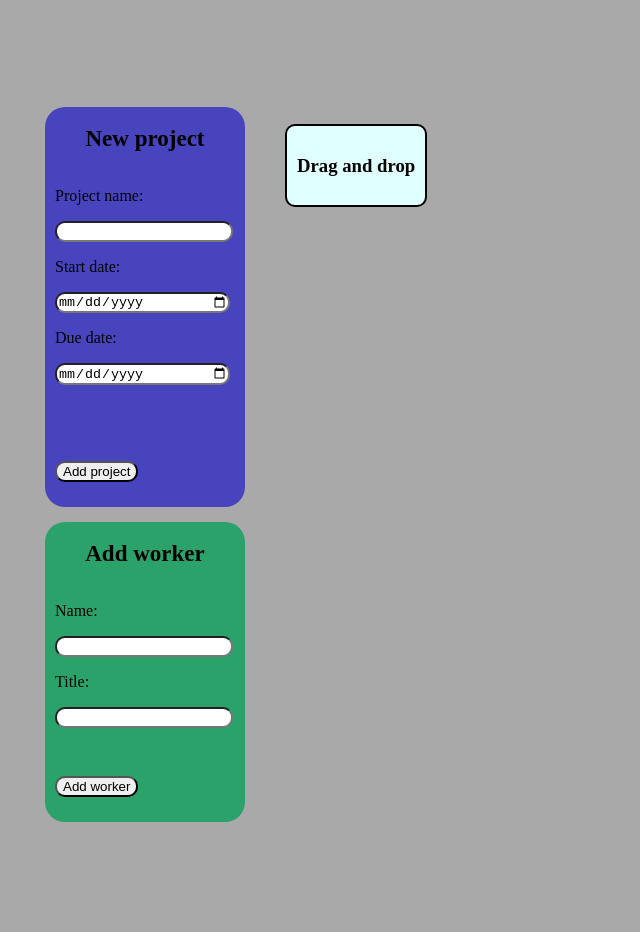
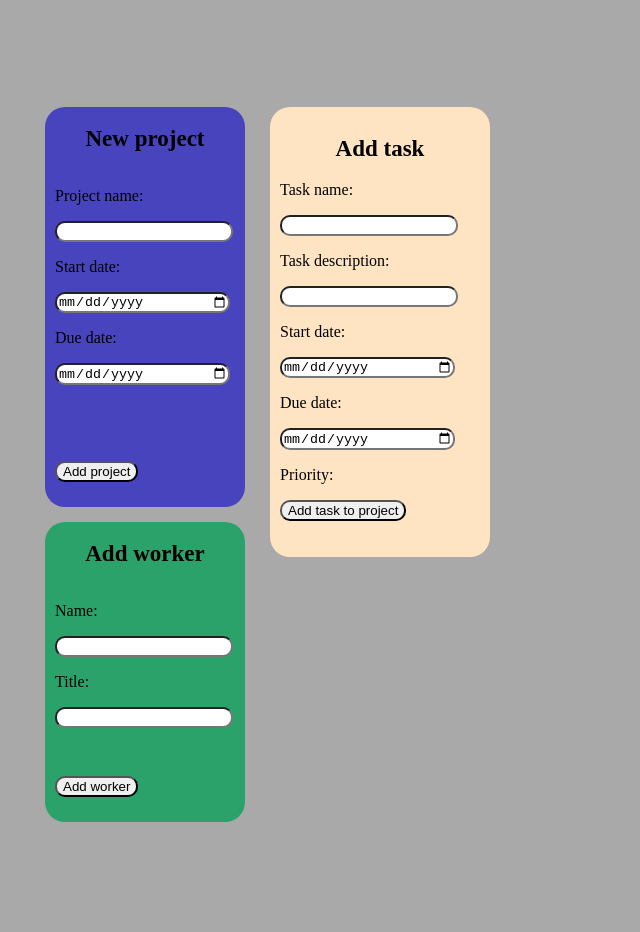
Before and after one commit to Westerdals/pro104-eksamen-gruppe31, a plain HTML site: page HTML/index.html in a window 1280 px wide. Shown: the part 81-1013 px from the top of the page, without its empty margins (0-640 px from the left). Drawn offline with Linux system fonts and the light colour scheme.

Commit message:
tasklist - utkast, skal fikse mer senere

```diff
--- a/CSS/main.css
+++ b/CSS/main.css
@@ -21,6 +21,17 @@ html{
     margin-top: 180px;
     border-radius: 20px;
     position: absolute;
+}
+
+#task-adder{
+    background-color: bisque;
+    height: 430px;
+    width: 200px;
+    left: 230px;
+    top: 180px;
+    border-radius: 20px;
+    position: absolute;
+    padding: 10px;
 }
 
 #pBtn-div{
@@ -69,6 +80,10 @@ html{
     text-align: center;
 }
 
+.testbtn{
+    width: 100px;
+    height: 40px;
+}
 #worker-list-container{
 
     background-color:lightcyan;
--- a/HTML/index.html
+++ b/HTML/index.html
@@ -1,4 +1,3 @@
-
 <!DOCTYPE html>
 <html>
     <head>
@@ -25,10 +24,10 @@
                 <input type = "text" id = "projectNameInput" class = "inputs">
 
                 <p>Start date:</p>
-                <input type ="date" id="startDateInput" class="inputs">
+                <input type ="date" id="projectStartDateInput" class="inputs">
 
                 <p>Due date:</p>
-                <input type ="date" id="dueDateInput" class="inputs">
+                <input type ="date" id="projectDueDateInput" class="inputs">
                 </div>
                 <div id = "pBtn-div">
                     <button id="addProjectBtn" class="btns" type="submit">Add project</button>
@@ -43,7 +42,6 @@
                  <p>Name:</p>
                  <input type = "text" id = "workerName" class = "inputs">
 
-
                  <p>Title:</p>
                   <input type = "text" id = "workerTitle" class = "inputs">
                  </div>
@@ -53,14 +51,33 @@
                 </form>
             </div>
 
+            <div id="task-adder">
+                <h2 class="subHeaders">Add task</h2>
+                <form onsubmit="addTaskToProject(event, 'projectTestName')">
+                    <div id="tInputs-div">
+                        <p>Task name:</p>
+                        <input type="text" id="taskName" class="inputs">
 
-            <div id="worker-list-container">
-                <h3 class="worker-list-info">Drag and drop</h3>
-                <div id="worker-list"></div>
+                        <p>Task description:</p>
+                        <input type="text" id="taskDescription" class="inputs">
 
+                        <p>Start date:</p>
+                        <input type ="date" id="taskStartDateInput" class="inputs">
+
+                        <p>Due date:</p>
+                        <input type ="date" id="taskDueDateInput" class="inputs">
+
+                        <p>Priority:</p>
+                        <!-- fikse at dropdown og velging av riktig prioritet senere her -->
+
+                        <button id = "addTastBtn" class = "btns" type="submit">Add task to project</button>
+                    </div>
+                </form>
             </div>
 
-
+            <div>
+                <button onclick="testing('test string')">Test1</button>
+            </div>
         </div>
     </body>
     <script src="../JavaScript/index.js"></script>
--- a/JavaScript/index.js
+++ b/JavaScript/index.js
@@ -48,18 +48,40 @@ function renderWorkerList(){
 function createNewProject(event){
     event.preventDefault();
 
-    const projectName = document.querySelector("[id='projectNameInput']").value;
-    var startDate = document.querySelector("[id='startDateInput']").value;
-    var dueDate = document.querySelector("[id='dueDateInput']").value;
-
+    var projectName = document.querySelector("[id='projectNameInput']").value;
+    var startDate = document.querySelector("[id='projectStartDateInput']").value;
+    var dueDate = document.querySelector("[id='projectDueDateInput']").value;
 
     const projectData = {projectName,startDate,dueDate};
 
 
-    const projectList = JSON.parse(window.localStorage.getItem("projectList")) || [];
+    var projectList = JSON.parse(window.localStorage.getItem("projectList")) || [];
     projectList.push(projectData);
     window.localStorage.setItem("projectList", JSON.stringify(projectList));
     // renderTaskManager(); fikse denne senere
 
     event.target.reset();
 }
+
+function addTaskToProject(taskInput, projectName){
+    //Man kan her evt sende inn projectName som parameter for å lage egen liste med unikt navn til prosjektets tasks
+    taskInput.preventDefault();
+
+    var taskName = document.querySelector("[id='taskName']").value;
+    var taskDescription = document.querySelector("[id='taskDescription']").value;
+    var taskStartDate = document.querySelector("[id='taskStartDateInput']").value;
+    var taskDueDate = document.querySelector("[id='taskDueDateInput']").value;
+    // var taskPriority = document.querySelector("[id='taskStartDateInput']").value;
+    //priority må fikses senere med dropdown meny
+
+    const taskData = {taskName,taskDescription,taskStartDate,taskDueDate};
+
+    //Her bestemmes navn på listen over tasks. Må ta stilling til dette senere, enten prosjektnavn som vi passer som parameter eller noe annet unikt
+    var taskListName = projectName + "TaskList";
+
+    var taskArray = JSON.parse(window.localStorage.getItem(taskListName)) || []; //henter ut data fra localstorage ved gitt navn (og putter i midlertidig var taskArray) eller skaper nytt array
+    taskArray.push(taskData); //pusher ny data inn i array
+    window.localStorage.setItem(taskListName, JSON.stringify(taskArray)); //sender oppdatert array tilbake til localstorage
+
+    taskInput.target.reset();
+}
```
